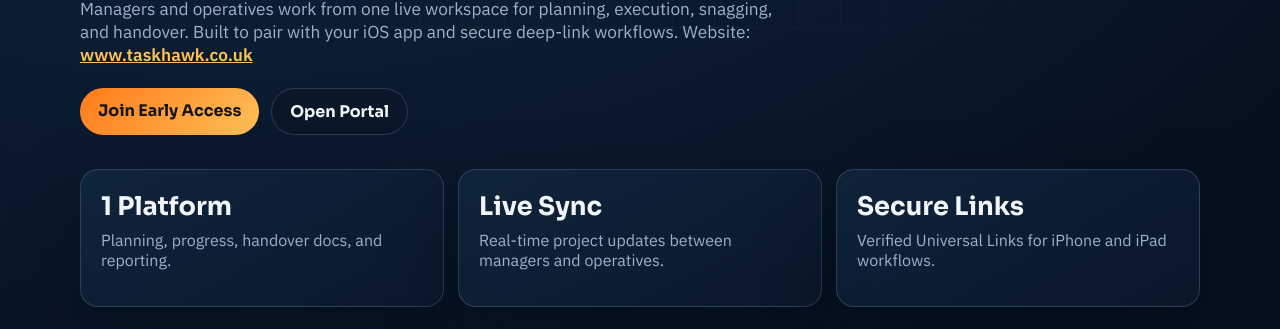
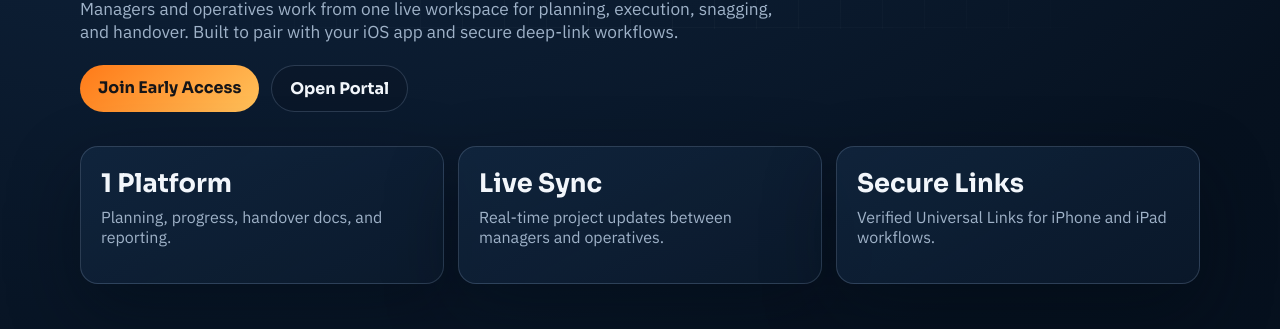
Before and after one commit to Oriongle/taskhawk-website, a plain HTML site: page index.html in a window 1280 px wide. Shown: the part 771-1100 px from the top of the page. Drawn offline with Linux system fonts and the light colour scheme.

Commit message:
Remove website link from hero copy

```diff
--- a/index.html
+++ b/index.html
@@ -47,7 +47,6 @@
         <p class="hero-copy">
           Managers and operatives work from one live workspace for planning, execution,
           snagging, and handover. Built to pair with your iOS app and secure deep-link workflows.
-          Website: <a class="inline-link" href="https://www.taskhawk.co.uk">www.taskhawk.co.uk</a>
         </p>
         <div class="hero-actions">
           <a class="btn" href="#contact">Join Early Access</a>
--- a/styles.css
+++ b/styles.css
@@ -177,11 +177,6 @@
   max-width: 700px;
   color: var(--muted);
   font-size: 1.08rem;
-}
-
-.inline-link {
-  color: var(--brand-soft);
-  font-weight: 600;
 }
 
 .hero-actions {
```
